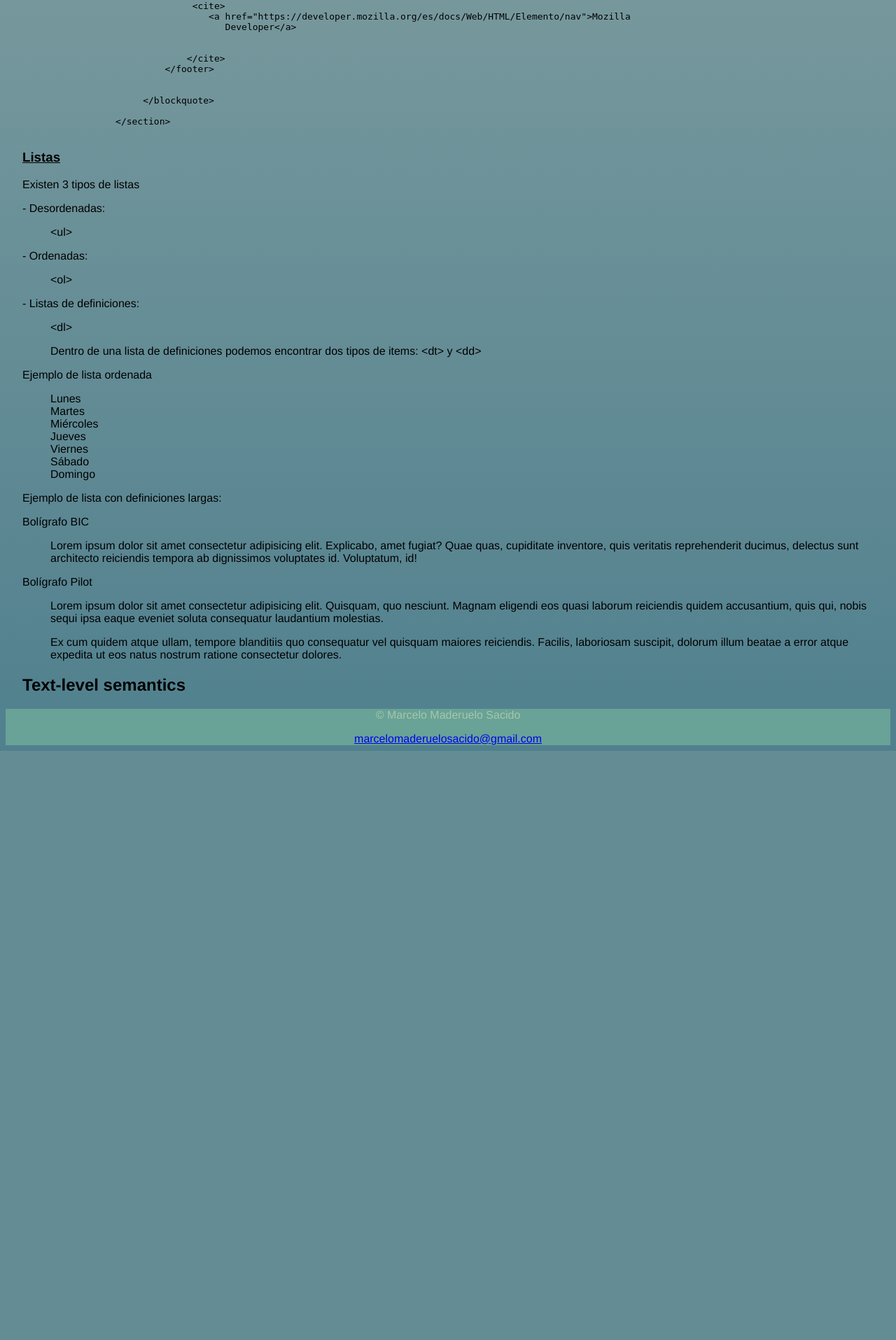
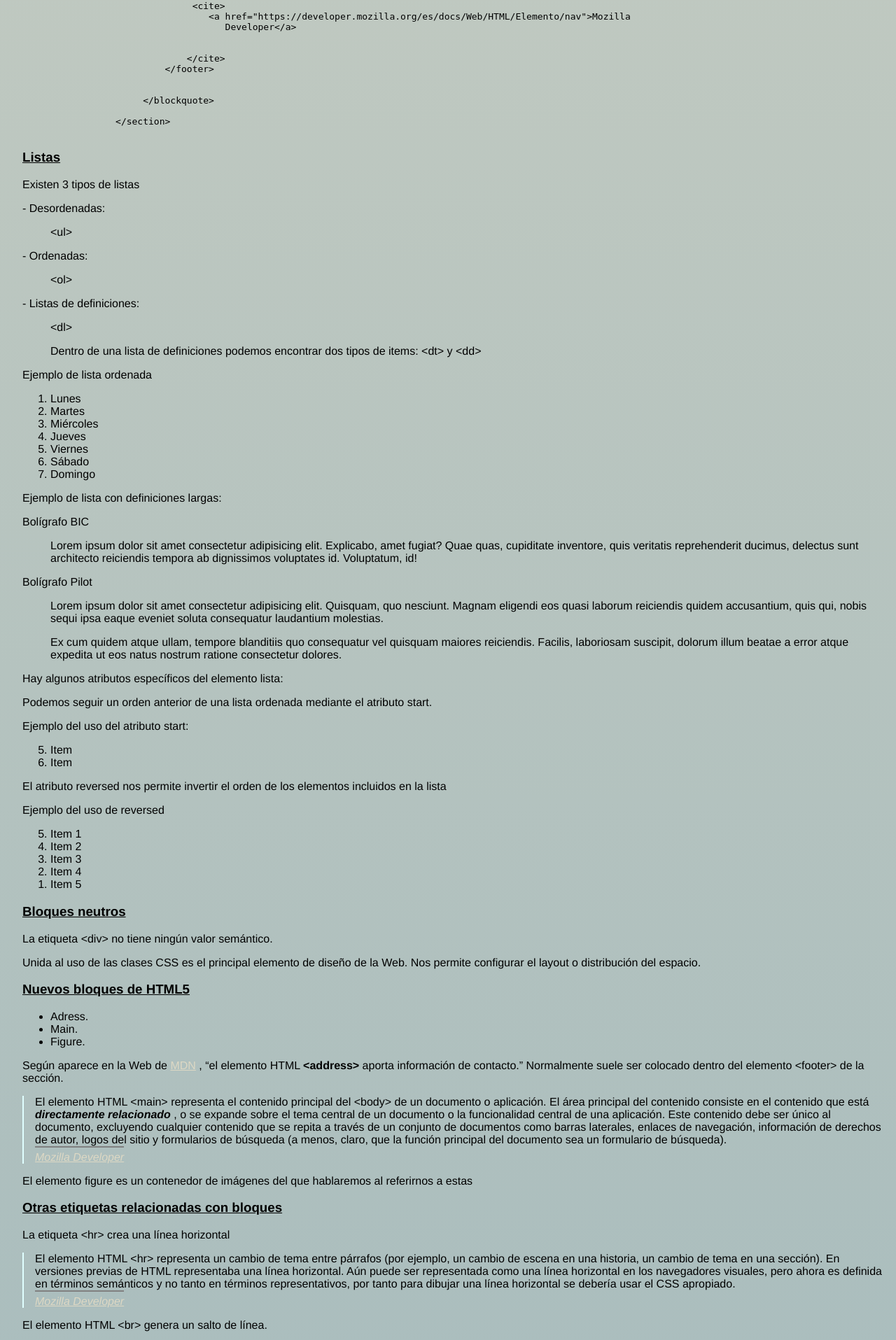
Before and after one commit to marcelo-024/desarrollo_web_2019, a PHP site: page / in a window 1280 px wide. Shown: the part 2885-4800 px from the top of the page at 70% size. Before the commit the page ends 3958 px from the top, so only its background shows below. Run offline with PHP 8.4, Linux system fonts and the light colour scheme.

Commit message:
07/05/2019

```diff
--- a/07_elementos_web/css/styles.css
+++ b/07_elementos_web/css/styles.css
@@ -17,7 +17,6 @@
     /*  margin: 10px */
 }
 
-
 .main_wrapper {
     margin-left: 1.5rem
 }
@@ -33,17 +32,15 @@ h2 {
 h1 {
     margin-top: 0rem;
     font-size: 3rem;
+}
 
-}
 body {
     font-family: Helvetica, sans-serif;
     /*     margin: 0;
  */
     /*    margin-left: 1rem; */
     /* background-color:  */
-
-
-    background-image: linear-gradient( #DDD8C4,#50808E )
+    background-image: linear-gradient( #DDD8C4, rgba(80, 128, 142, 0.600))
 }
 
 em {
@@ -53,8 +50,6 @@ em {
 img {
     /* ESCALADO DE LA IMAGEN AL TAMAÑO MÁXIMO DE LA PANTALLA */
     max-width: 100%;
-
-
 }
 
 .image_wrapper {
@@ -62,25 +57,17 @@ img {
 }
 
 figcaption {
-
     font-style: italic;
 }
 
-
 pre {
-
     /* font-family: inherit; */
-
     width: fit-content
-
 }
 
-
 .pre_mod {
-
     font-family: inherit
 }
-
 
 blockquote {
     /*  display: block;
@@ -92,34 +79,30 @@ blockquote {
     margin-left: 0;
     margin-right: 0;
     border-left: 2px solid lightcyan;
-
     padding-left: 1rem;
     margin-top: 0.5rem;
 }
 
-
 blockquote footer {
-
-
     padding-top: 0.3rem;
     border-top: 2px solid gray;
     width: fit-content;
-
-
 }
 
-ol{
-list-style-type: none
+/* ol {
 
+} */
 
-}
+/* dt */
 
-/* dt */ {
+    {
     /* text-decoration: underline;
     font-weight: bold */
 }
 
-/* dd  */{
+/* dd  */
+
+    {
     /*   display: block;
     margin-inline-start: 40px;
 border-bottom: 2px solid lightblue;
@@ -127,27 +110,57 @@ border-bottom: 2px solid lightblue;
     /*    /* padding-top: 0 */
     /*    margin: 0.5rem; */
     */
-
 }
 
-/* dd p  */{
+/* dd p  */
 
+    {
     /*  margin: 0.5rem */
 }
-./* dt */{
+
+.
+/* dt */
+
+    {
     float: left;
     clear: left;
     font-weight: bold
 }
-/* .dd */{
+
+/* .dd */
+
+    {
     float: left;
     clear: right;
 }
 
-
-
-
-.clearfix
-{
+.clearfix {
     clear: both;
 }
+
+a {
+    color: #DDD8C4;
+}
+
+address {
+    /*    font-style: inherit */
+}
+
+.main_footer a {
+
+    font-family: monospace;
+/*     text-decoration: wavy
+ */}
+ .main_footer p {
+
+margin: 0;
+ }
+
+ .verde {
+     color: lime;
+     font-weight: 700;
+ }
+ abbr {
+
+    text-decoration: none;
+ }
--- a/07_elementos_web/index.html
+++ b/07_elementos_web/index.html
@@ -24,7 +24,9 @@
 
     <div class="main_wrapper">
 
-        <p>El estándar diferencia inicialmente 3 tipos de etiquetas: <span lang="en">Sections, Grouping content y
+        <p>El estándar <abbr title="HyperText Markup Language"><a href="https://www.w3.org/TR/html52/">HTML</a> </abbr>
+            diferencia inicialmente 3 tipos de etiquetas:
+            <span lang="en">Sections, Grouping content y
                 Text-level semantics</span>
         </p>
 
@@ -52,9 +54,10 @@
                     <h3> La etiqueta Section</h3>
                 </header>
 
-                <!--  USO DE ATRIBUTOS CITE Y TITLE PARA RECONOCER LA AUTORIA FRENTE A INDEXADORES -->
-                <blockquote cite="https://developer.mozilla.org/es/docs/Web/HTML/Elemento/section"
-                    title="https://developer.mozilla.org/es/docs/Web/HTML/Elemento/section">
+                <!--  USO DE ATRIBUTOS CITE Y TITLE PARA RECONOCER LA AUTORIA FRENTE A INDEXADORES
+
+                ES POSIBLE UTILIZAR TITLE PARA OFRECER INFORMACIÓN AL USUARIO AL PASAR EL MOUSE POR ENCIMA-->
+                <blockquote>
 
                     <p> El elemento de HTML section (&lt;section&gt;) representa una
                         sección genérica de un documento.
@@ -95,8 +98,7 @@
                     <h3> La etiqueta Header</h3>
 
                 </header>
-                <blockquote cite="https://developer.mozilla.org/es/docs/Web/HTML/Elemento/header"
-                    title="https://developer.mozilla.org/es/docs/Web/HTML/Elemento/header">
+                <blockquote>
                     <p>El elemento de HTML Header (&lt;header&gt;) representa un grupo de ayudas introductorias o de
                         navegación . Puede contener algunos elementos de encabezado, pero también otros elementos como
                         un logo, una sección que aglutine secciones de encabezados, una formulario de búsqueda o cosas
@@ -116,8 +118,7 @@
                 <header>
                     <h3>Etiqueta footer</h3>
 
-                    <blockquote cite="https://developer.mozilla.org/es/docs/Web/HTML/Elemento/footer"
-                        title="https://developer.mozilla.org/es/docs/Web/HTML/Elemento/footer">
+                    <blockquote>
                         <p>
                             El elemento HTML Footer (&lt;footer&gt;) representa un pie de página para el contenido de
                             sección más cercano o el elemento raíz de sección (p.e, su ancestro mas cercano article,
@@ -145,10 +146,10 @@
                 <header>
                     <h3>Etiqueta nav</h3>
                 </header>
-                <blockquote cite="https://developer.mozilla.org/es/docs/Web/HTML/Elemento/nav"
-                    title="https://developer.mozilla.org/es/docs/Web/HTML/Elemento/nav">
+                <blockquote>
                     <p>
-                        La MDN indica que esta etiqueta crea un menú de navegación (https://developer.mozilla.org).
+                        La MDN indica que esta etiqueta crea un <em> menú de navegación</em>
+                        (https://developer.mozilla.org).
                     </p>
                     <p>El elemento HTML &lt;nav&gt; representa una sección de una página cuyo propósito es proporcionar
                         enlaces de navegación, ya sea dentro del documento actual o a otros documentos. Ejemplos comunes
@@ -170,13 +171,13 @@
                 <header>
                     <h3>Etiqueta article</h3>
 
-                    <blockquote cite="https://developer.mozilla.org/es/docs/Web/HTML/Elemento/article"
-                        title="https://developer.mozilla.org/es/docs/Web/HTML/Elemento/article">
+                    <blockquote>
                         <p>
-                            El Elemento article de HTML (&lt;article&gt;) representa una composición auto-contenida en
+                            El Elemento article de HTML (&lt;article&gt;) representa una <em>composición
+                                auto-contenida</em> en
                             un
                             documento, página, una aplicación o en el sitio, que se destina a distribuir de forma
-                            independiente o reutilizable, por ejemplo, en la sindicación.
+                            <em>independiente o reutilizable</em> , por ejemplo, en la sindicación.
                         </p>
                         <p> Podría ser un mensaje en un foro,
                             un artículo de una revista o un periódico, una entrada de blog, un comentario de un usuario,
@@ -198,8 +199,7 @@
                     <h3>Etiqueta aside</h3>
                 </header>
 
-                <blockquote cite="https://developer.mozilla.org/es/docs/Web/HTML/Elemento/aside"
-                    title="https://developer.mozilla.org/es/docs/Web/HTML/Elemento/aside">
+                <blockquote>
                     <p>
                         El Elemento HTML Aside (&lt;aside&gt;) representa una sección de una página que consiste en
                         contenido que está <em>tangencialmente relacionado</em> con el contenido que le rodea, que
@@ -316,15 +316,17 @@
                 <dl>
                     <dt class="dt"> - Desordenadas: </dt>
                     <dd class="dd">
-                       <p>&lt;ul&gt;</p> </dd>
+                        <p>&lt;ul&gt;</p>
+                    </dd>
                     <dt class="dt"> - Ordenadas: </dt>
                     <dd class="dd">
-                       <p>&lt;ol&gt;</p> </dd>
+                        <p>&lt;ol&gt;</p>
+                    </dd>
                     <dt class="dt">- Listas de definiciones: </dt>
                     <dd class="dd">
-                       <p> &lt;dl&gt;</p>
+                        <p> &lt;dl&gt;</p>
                         <p>Dentro de una lista de definiciones podemos encontrar dos tipos de items: &lt;dt&gt; y
-                        &lt;dd&gt;</p>
+                            &lt;dd&gt;</p>
 
 
                     </dd>
@@ -372,6 +374,109 @@
                     <dt></dt>
 
                 </dl>
+                <p>
+                    Hay algunos atributos específicos del elemento lista:
+                </p>
+                <p>Podemos seguir un orden anterior de una lista ordenada mediante el atributo start.</p>
+                <p>Ejemplo del uso del atributo start:</p>
+                <ol start="5">
+                    <li>Item</li>
+                    <li>Item</li>
+                </ol>
+
+                <p>El atributo reversed nos permite invertir el orden de los elementos incluidos en la lista</p>
+                <p>Ejemplo del uso de reversed</p>
+                <ol reversed>
+
+                    <!--  ol>li*x{Item $} -->
+
+                    <li>Item 1</li>
+                    <li>Item 2</li>
+                    <li>Item 3</li>
+                    <li>Item 4</li>
+                    <li>Item 5</li>
+                </ol>
+            </section>
+
+            <section id="neutral_blocks">
+                <header>
+                    <h3>Bloques neutros</h3>
+                </header>
+                <p> La etiqueta &lt;div&gt; no tiene ningún valor semántico.
+                </p>
+                <p> Unida al uso de las clases CSS es el principal elemento de diseño de la Web.
+                    Nos permite configurar el layout o distribución del espacio.
+                </p>
+            </section>
+            <section id="new_block_tags">
+                <header>
+                    <h3>Nuevos bloques de HTML5</h3>
+                </header>
+                <ul>
+                    <li>Adress.</li>
+                    <li>Main.</li>
+                    <li>Figure.</li>
+                </ul>
+                <p>Según aparece en la Web de <a
+                        href="https://developer.mozilla.org/es/docs/Web/HTML/Elemento/address">MDN</a> ,
+                    <q cite="https://developer.mozilla.org/es/docs/Web/HTML/Elemento/address">el elemento HTML
+                        <strong>&lt;address&gt;</strong> aporta información de contacto.</q>
+                    Normalmente suele ser colocado dentro del elemento &lt;footer&gt; de la sección.
+                </p>
+                <blockquote>
+                    El elemento HTML &lt;main&gt; representa el contenido principal del
+
+                    &lt;body&gt; de un documento o aplicación. El área principal del contenido consiste en el
+                    contenido que está <em>directamente relacionado</em> , o se expande sobre el tema central de un
+                    documento o la funcionalidad central de una aplicación. Este contenido debe ser único al
+                    documento, excluyendo cualquier contenido que se repita a través de un conjunto de
+                    documentos como barras laterales, enlaces de navegación, información de derechos de
+                    autor, logos del sitio y formularios de búsqueda (a menos, claro, que la función
+                    principal del documento sea un formulario de búsqueda).
+                    <footer>
+                        <cite>
+                            <a href="https://developer.mozilla.org/es/docs/Web/HTML/Elemento/main">Mozilla Developer</a>
+                        </cite>
+                    </footer>
+                </blockquote>
+                <p>El elemento figure es un contenedor de imágenes del que hablaremos al referirnos a estas</p>
+
+            </section>
+            <section id="other_tags">
+                <header>
+                    <h3>Otras etiquetas relacionadas con bloques</h3>
+                </header>
+                <p>La etiqueta &lt;hr&gt; crea una línea horizontal</p>
+                <blockquote>
+
+                    El elemento HTML &lt;hr&gt; representa un cambio de tema entre párrafos (por ejemplo, un cambio de
+                    escena en una historia,
+                    un cambio de tema en una sección). En versiones previas de HTML representaba una línea horizontal.
+                    Aún puede ser representada como una línea horizontal en los navegadores visuales, pero ahora es
+                    definida en términos semánticos y no tanto en términos representativos, por tanto para dibujar una
+                    línea horizontal se debería usar el CSS apropiado.
+
+                    <footer>
+                        <cite>
+                            <a href="https://developer.mozilla.org/es/docs/Web/HTML/Elemento/hr">Mozilla Developer</a>
+                        </cite>
+                    </footer>
+                </blockquote>
+                <p>El elemento HTML &lt;br&gt; genera un salto de línea.</p>
+                <blockquote>El elemento HTML line break &lt;br&gt; produce un salto de línea en el texto (retorno de
+                    carro). Es útil
+                    para escribir un poema o una dirección, donde la división de las líneas es significante.
+
+                    No utilices &lt;br&gt; para incrementar el espacio entre líneas de texto; para ello utiliza la
+                    propiedad
+                    margin de CSS o el elemento &lt;p&gt;.
+                    <footer>
+                        <cite>
+                            <a href="https://developer.mozilla.org/es/docs/Web/HTML/Elemento/br">Mozilla Developer</a>
+                        </cite>
+                    </footer>
+                </blockquote>
+
             </section>
         </section>
 
@@ -380,7 +485,154 @@
             <header>
                 <h2 lang="en">Text-level semantics</h2>
             </header>
+            <section>
+                <header>
+                    <h3>
+                        Hiperenlaces
+                    </h3>
+                    <p>La etiqueta &lt;a&gt;</p>
+                    <p>Existen cuatro tipos de url (href)</p>
+                    <ul>
+                        <li>Absolutas</li>
+                        <li>Relativas al origen</li>
+                        <li>Relativas al documento</li>
+                        <li>Internas</li>
+                    </ul>
+                </header>
+            </section>
+            <section id="neutral_line_elements">
+                <header>
+                    <h3>
+                        Elementos en línea neutros.
+                    </h3>
+                </header>
+                <p>La etiqueta &lt;span&gt; no tiene ningún valor semántico.</p>
+                <p>Por ejemplo, a continuación quiero que la palabra <span class="verde">verde</span> salga de su mismo
+                    color. Para ello debo
+                    delimitar el contenido que quiero modificar dentro de &lt;span&gt; acompañando esta etiqueta de una
+                    clase CSS.</p>
+            </section>
+            <section id="line_semantics">
+                <header>
+                    <h3>
+                        Elementos claramente semánticos.
+                    </h3>
+                    <ul>
+                        <li>strong</li>
+                        <li>em </li>
+                        <li>sub</li>
+                        <li>sup</li>
+                        <li>small</li>
+                    </ul>
+                    <p>&lt;strong&gt; nos permite marcar una palabra o conjunto de ellas como importante.</p>
+                    <p>&lt;em&gt; se utiliza para añadir énfasis linguistico a determinada palabra o frase.</p>
+                    <p>&lt;sup&gt; y &lt;sub&gt; son de utilidad para establecer superíndices y subíndices. Éstos han de
+                        ser de uso generalizado y reconocibles</p>
+                    <p>Ejemplo del uso de superíndices y subíndices:</p>
+                    <p>H<sub>2</sub>O</p>
+                    <p>E = mc<sup>2</sup></p>
+                    <p> La etiqueta small (&lt;s&gt;) es utilizada para introducir información adicional de carácter
+                        legal o de derechos. Es el equivalente a la llamada letra pequeña de un contrato (ejemplo en el
+                        adress sitúado en el footer del documento).</p>
 
+                </header>
+
+            </section>
+            <section id="new_line_semantics">
+                <header>
+                    <h3>
+                        Elementos con valor semántico nuevo.
+                    </h3>
+                </header>
+                <ul>
+                    <li>&lt;b&gt; bold</li>
+                    <li>&lt;i&gt; italics</li>
+                    <li>&lt;u&gt; underline</li>
+                    <li>&lt;s&gt; strike</li>
+                </ul>
+                <p>
+                    <b>&lt;b&gt;</b>: destacado con fines utilitarios
+                </p>
+                <p>
+                    Fragmento de texto del que se llama la atención con fines utilitarios sin concederle ninguna
+                    importancia extra y sin que implique ningún cambio de tono o de estado de ánimo.
+                    E.g. palabras clave en el resumen de un documento, nombres de producto, palabras procesables en
+                    el software interactivo orientado a texto…
+                </p>
+                <p>&lt;i&gt;:</p>
+                <p>calidad diferente de texto, incluyendo
+                    cambio de tono o de estado de ánimo;
+                    fragmento de texto que implique un cambio de tono o de estado de ánimo, o cualquier otra
+                    desviación de la prosa normal que en cualquier manera indique una calidad diferente de texto.,
+                    E.g. una designación taxonómica, un término técnico, una frase idiomática en otro lenguaje, un
+                    pensamiento o un nombre de barco.
+                </p>
+                <p>&lt;u&gt;:</p>
+                Texto escrito de forma incorrecta voluntariamente; nombres propios chinos.
+
+                <p>&lt;s&gt;:</p>
+                <p>Elemento que ya no es correcto o relevante</p>
+
+            </section>
+            <section id="tech_tags">
+                <header>
+                    <h3>
+                        Elementos de tipo técnico.
+                    </h3>
+                </header>
+
+                <ul>
+                    <li>samp (sample)</li>
+                    <li>code (code)</li>
+                    <li> kbd (keyboard)</li>
+                    <li> var (variables)</li>
+                    <li> dfn (definition)</li>
+                    <li> abbr (abbr)</li>
+
+                </ul>
+                <p>La eitqueta &lt;abbr&gt; indica abreviaturas o acrónimos</p>
+            </section>
+            <section id="cite_quote">
+                <header>
+                    <h3>
+                        Uso de referencias y citas.
+                    </h3>
+
+                    <ul>
+                        <li>q (quote)
+                        </li>
+                        <li> cite (cite o referencia)</li>
+                        <p>Ejemplo:
+                        </p>
+                        <p>Película: <cite>El Señor de los Anillos</cite>
+                        </p>
+                    </ul>
+                </header>
+            </section>
+            <section id="other_line_elements">
+                <header>
+                    <h3>Otras etiquetas semánticas de HTML5</h3>
+                </header>
+                <ul>
+                    <li>time, e.g. <time datetime="2019-12-06">día de la constitución de este año</time>
+                    </li>
+                    <li>mark (marcado <mark>interactivo</mark>)</li>
+                </ul>
+            </section>
+            <section id="line_edits">
+                <header>
+                    <h3>Edits</h3>
+                </header>
+                <ul>
+                    <li>ins (Inserted)
+                    </li>
+                    <li> del (Deleted)</li>
+                    <p>Muestran el contenido que se ha insertado (Instead) en lugar de otro (Deleted) para sustituir o corregirlo:
+                    </p>
+                    <p><del>Esto ya no vale.</del> <br>
+                   <ins>Ahora es así.</ins></p>
+                </ul>
+            </section>
 
         </section>
 
@@ -390,11 +642,17 @@
 
     <footer class="main_footer">
 
-        <p> © Marcelo Maderuelo Sacido
-        </p>
+        <address>
+            <!-- <p>
+            </p> -->
+            <p>
+                <small>© Marcelo Maderuelo Sacido</small>
+            </p>
 
-        <!-- CÓMO LINKAR DIRECCIÓN DE CORREO
+            <!-- CÓMO LINKAR DIRECCIÓN DE CORREO
  --> <a href="mailto://marcelomaderuelosacido@gmail.com">marcelomaderuelosacido@gmail.com</a>
+
+        </address>
 
 
     </footer>
```
Lines whose indentation alone changed are shown as unchanged.
